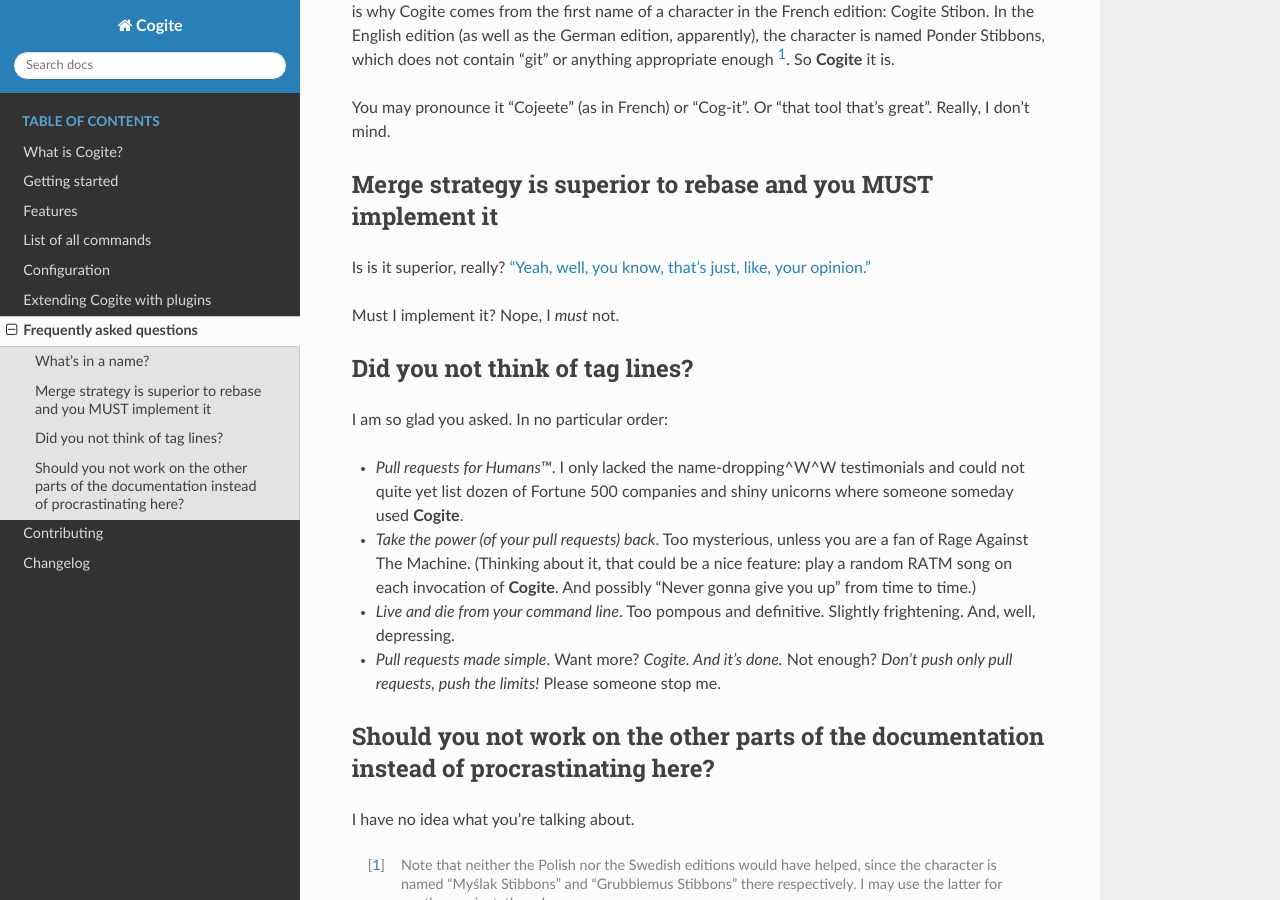
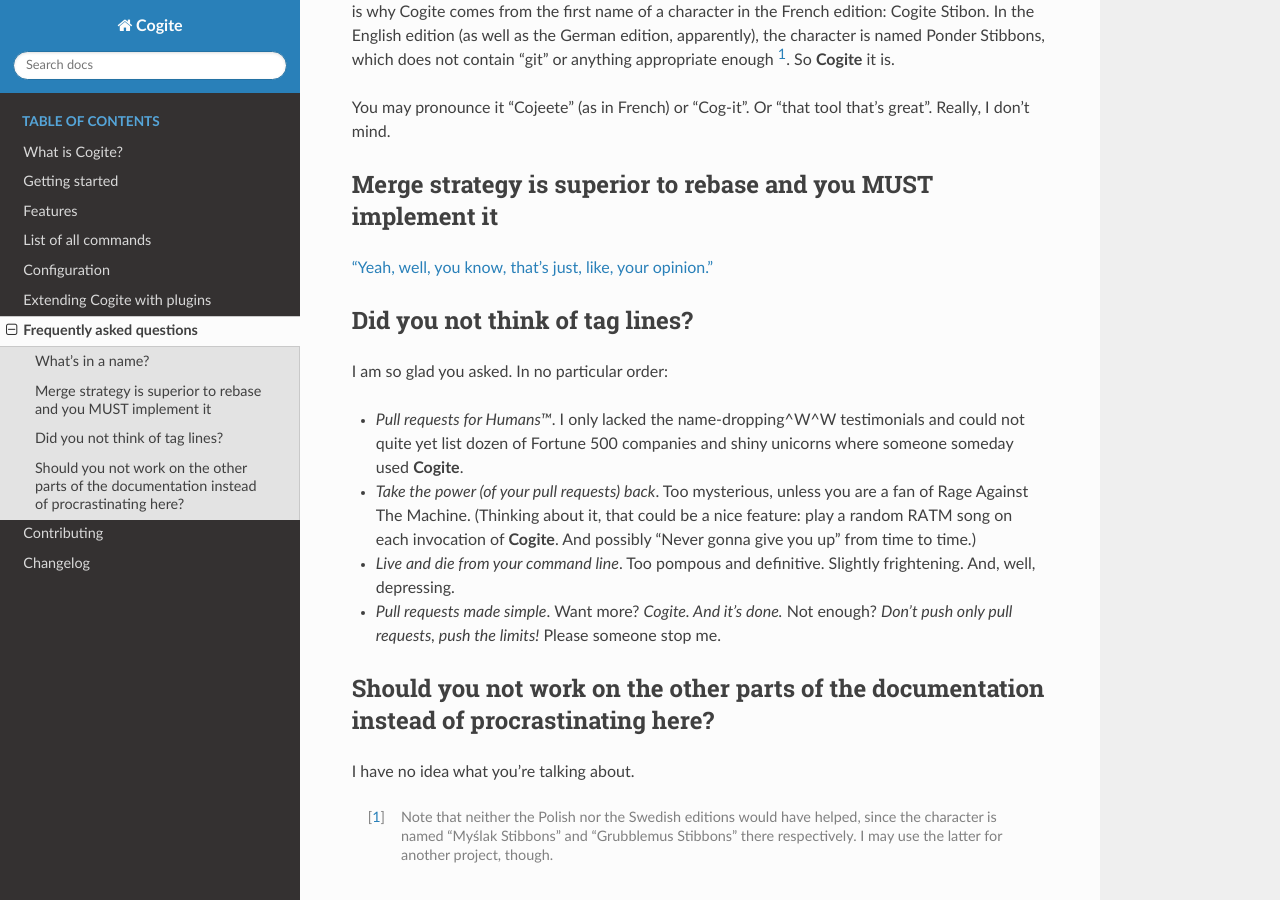
Before and after one commit to Polyconseil/cogite, a Sphinx documentation site: the page built from docs/faq.rst, in a window 1280 px wide and 900 px high, scrolled down 361 px. Built offline with Sphinx 7.4.7 and the Read the Docs theme 2.0.0, drawn with Linux system fonts in a browser that asks for light colours.

Commit message:
doc: Tone down a bit in the FAQ

```diff
--- a/docs/faq.rst
+++ b/docs/faq.rst
@@ -25,10 +25,8 @@ tool that's great". Really, I don't mind.
 Merge strategy is superior to rebase and you MUST implement it
 --------------------------------------------------------------
 
-Is is it superior, really? `"Yeah, well, you know, that's just, like,
-your opinion." <https://www.youtube.com/watch?v=pWdd6_ZxX8c>`_
-
-Must I implement it? Nope, I *must* not.
+`"Yeah, well, you know, that's just, like, your opinion."
+<https://www.youtube.com/watch?v=pWdd6_ZxX8c>`_
 
 
 Did you not think of tag lines?
```
